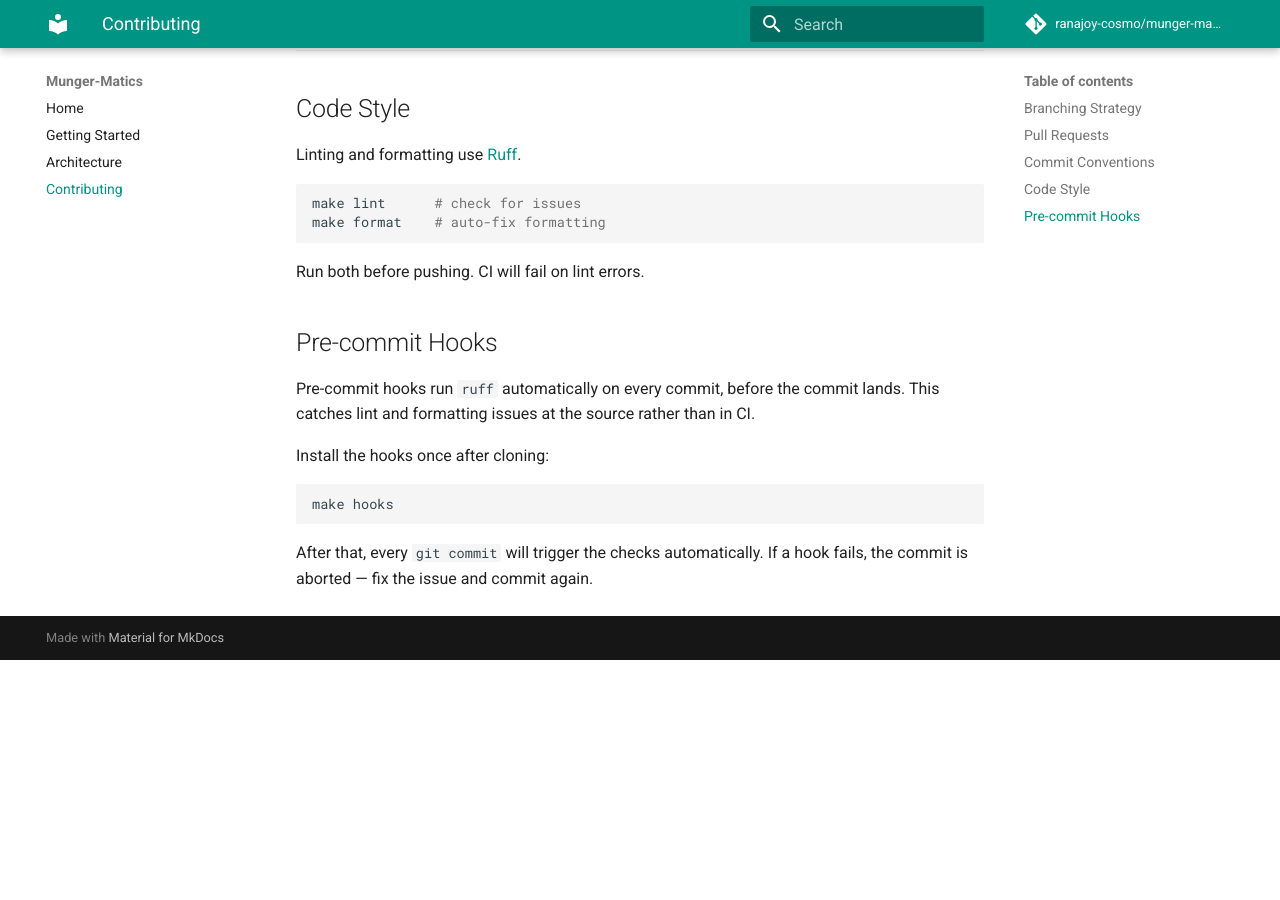
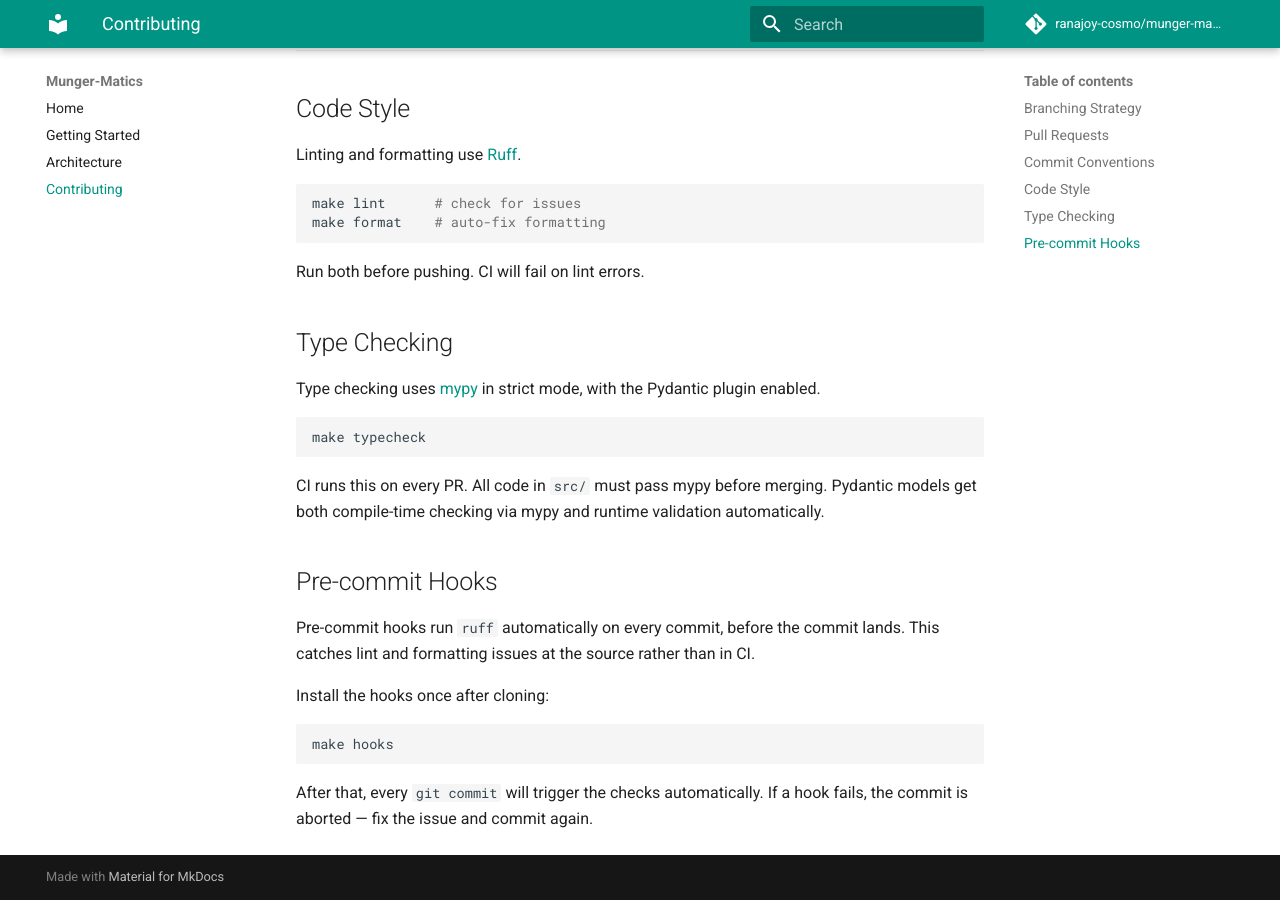
Before and after one commit to ranajoy-cosmo/munger-matics, an MkDocs documentation site: the page built from docs/contributing.md, in a window 1280 px wide and 900 px high, scrolled down 1952 px. Built offline with MkDocs 1.6.1 and Material for MkDocs 9.7.7, drawn with Linux system fonts in a browser that asks for light colours; comment, search, counter and statistics services are not loaded; before the commit the page ends 2612 px from its top, so only the background shows below that.

Commit message:
FEAT: Added mypy and dependabot to infra

````diff
--- a/docs/contributing.md
+++ b/docs/contributing.md
@@ -89,6 +89,16 @@ make format    # auto-fix formatting
 
 Run both before pushing. CI will fail on lint errors.
 
+## Type Checking
+
+Type checking uses [mypy](https://mypy.readthedocs.io/) in strict mode, with the Pydantic plugin enabled.
+
+```bash
+make typecheck
+```
+
+CI runs this on every PR. All code in `src/` must pass mypy before merging. Pydantic models get both compile-time checking via mypy and runtime validation automatically.
+
 ## Pre-commit Hooks
 
 Pre-commit hooks run `ruff` automatically on every commit, before the commit lands. This catches lint and formatting issues at the source rather than in CI.
--- a/docs/getting-started.md
+++ b/docs/getting-started.md
@@ -40,6 +40,7 @@ This starts the Streamlit dashboard at `http://localhost:8501`.
 | `make run` | Run the Streamlit dashboard |
 | `make test` | Run tests with coverage report |
 | `make lint` | Check code style |
+| `make typecheck` | Run mypy type checking |
 | `make format` | Auto-format code |
 | `make docs` | Serve documentation locally at `http://127.0.0.1:8000` |
 
@@ -48,7 +49,7 @@ This starts the Streamlit dashboard at `http://localhost:8501`.
 Dependencies are split into groups in `pyproject.toml`:
 
 - **`[project] dependencies`** — runtime deps, always installed
-- **`[dependency-groups] dev`** — development tools only (pytest, pytest-cov, ruff, mkdocs-material, pre-commit)
+- **`[dependency-groups] dev`** — development tools only (pytest, pytest-cov, ruff, mypy, mkdocs-material, pre-commit)
 
 ```bash
 # Add a runtime dependency
````
Also changed, not shown: CONTRIBUTING.md (+1 -0 lines), docs/architecture.md (+3 -0 lines), pyproject.toml (+7 -0 lines), 4 other files.
